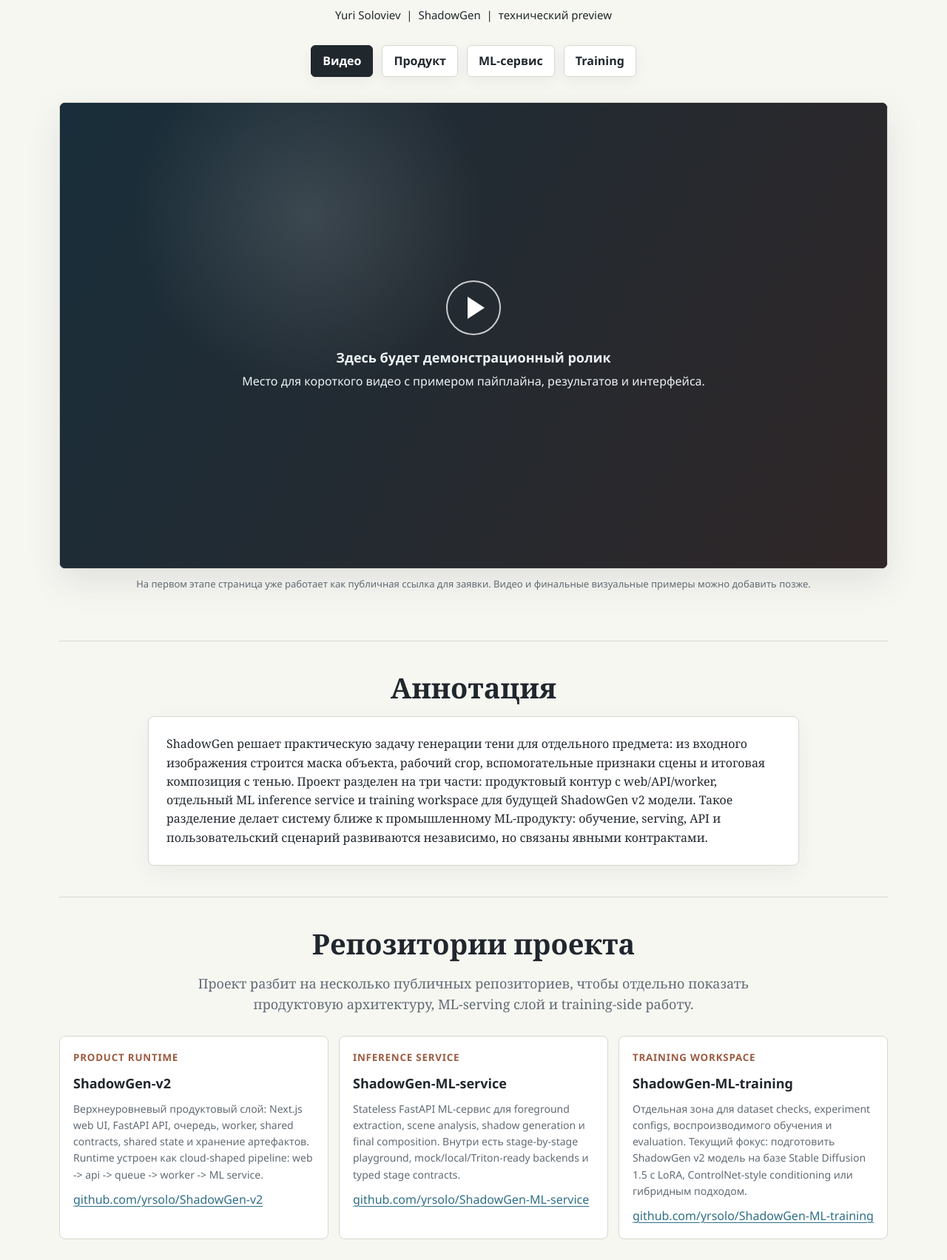
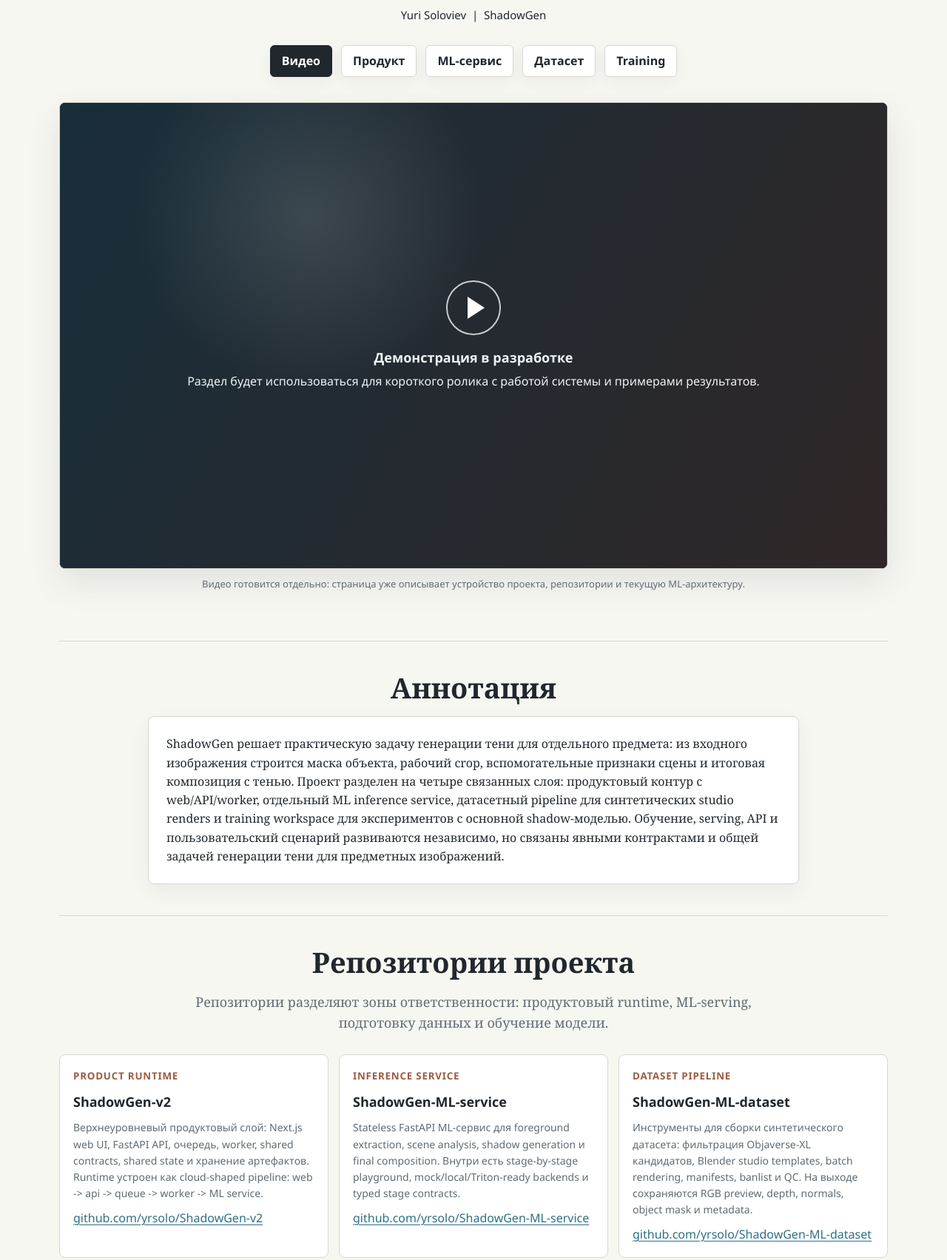
Before and after one commit to yrsolo/ShadowGen-ML-service, a plain HTML site: page index.html in a window 1280 px wide. Shown: the part 620-2323 px from the top of the page at 74% size. Drawn offline with Linux system fonts and the light colour scheme.

Commit message:
Add dataset repository to project page

```diff
--- a/index.html
+++ b/index.html
@@ -160,7 +160,7 @@
       box-shadow: var(--shadow);
     }
 
-    .video-placeholder {
+    .video-panel {
       aspect-ratio: 16 / 9;
       display: grid;
       place-items: center;
@@ -194,7 +194,7 @@
       border-left: 23px solid #fff;
     }
 
-    .video-placeholder strong {
+    .video-panel strong {
       display: block;
       margin-bottom: 6px;
       font-size: 18px;
@@ -249,7 +249,7 @@
     .grid {
       margin-top: 28px;
       display: grid;
-      grid-template-columns: repeat(3, minmax(0, 1fr));
+      grid-template-columns: repeat(4, minmax(0, 1fr));
       gap: 14px;
     }
 
@@ -439,7 +439,8 @@
         <a href="#repos">Репозитории</a>
         <a href="#method">Метод</a>
         <a href="#results">Результаты</a>
-        <a href="#citation">BibTeX</a>
+      <a href="#data">Датасет</a>
+      <a href="#citation">BibTeX</a>
       </div>
     </nav>
   </header>
@@ -453,25 +454,26 @@
       воспроизводимый inference pipeline.
     </p>
     <p class="authors">
-      Yuri Soloviev &nbsp;|&nbsp; ShadowGen &nbsp;|&nbsp; технический preview
+      Yuri Soloviev &nbsp;|&nbsp; ShadowGen
     </p>
     <div class="cta" aria-label="Основные ссылки">
       <a class="button primary" href="#video">Видео</a>
       <a class="button" href="https://github.com/yrsolo/ShadowGen-v2" rel="noreferrer">Продукт</a>
       <a class="button" href="https://github.com/yrsolo/ShadowGen-ML-service" rel="noreferrer">ML-сервис</a>
+      <a class="button" href="https://github.com/yrsolo/ShadowGen-ML-dataset" rel="noreferrer">Датасет</a>
       <a class="button" href="https://github.com/yrsolo/ShadowGen-ML-training" rel="noreferrer">Training</a>
     </div>
     <div id="video" class="media" aria-label="Блок для видео">
-      <div class="video-placeholder">
+      <div class="video-panel">
         <div>
           <div class="play-mark" aria-hidden="true"></div>
-          <strong>Здесь будет демонстрационный ролик</strong>
-          <div>Место для короткого видео с примером пайплайна, результатов и интерфейса.</div>
+          <strong>Демонстрация в разработке</strong>
+          <div>Раздел будет использоваться для короткого ролика с работой системы и примерами результатов.</div>
         </div>
       </div>
     </div>
     <p class="caption">
-      На первом этапе страница уже работает как публичная ссылка для заявки. Видео и финальные визуальные примеры можно добавить позже.
+      Видео готовится отдельно: страница уже описывает устройство проекта, репозитории и текущую ML-архитектуру.
     </p>
   </div>
 
@@ -482,11 +484,12 @@
         <p>
           ShadowGen решает практическую задачу генерации тени для отдельного предмета:
           из входного изображения строится маска объекта, рабочий crop, вспомогательные
-          признаки сцены и итоговая композиция с тенью. Проект разделен на три части:
-          продуктовый контур с web/API/worker, отдельный ML inference service и
-          training workspace для будущей ShadowGen v2 модели. Такое разделение делает
-          систему ближе к промышленному ML-продукту: обучение, serving, API и пользовательский
-          сценарий развиваются независимо, но связаны явными контрактами.
+          признаки сцены и итоговая композиция с тенью. Проект разделен на четыре
+          связанных слоя: продуктовый контур с web/API/worker, отдельный ML inference
+          service, датасетный pipeline для синтетических studio renders и training
+          workspace для экспериментов с основной shadow-моделью. Обучение, serving,
+          API и пользовательский сценарий развиваются независимо, но связаны явными
+          контрактами и общей задачей генерации тени для предметных изображений.
         </p>
       </div>
     </section>
@@ -494,8 +497,8 @@
     <section id="repos">
       <h2>Репозитории проекта</h2>
       <p class="section-lead">
-        Проект разбит на несколько публичных репозиториев, чтобы отдельно показать
-        продуктовую архитектуру, ML-serving слой и training-side работу.
+        Репозитории разделяют зоны ответственности: продуктовый runtime, ML-serving,
+        подготовку данных и обучение модели.
       </p>
       <div class="repo-grid">
         <article class="repo">
@@ -517,6 +520,16 @@
             mock/local/Triton-ready backends и typed stage contracts.
           </p>
           <a href="https://github.com/yrsolo/ShadowGen-ML-service" rel="noreferrer">github.com/yrsolo/ShadowGen-ML-service</a>
+        </article>
+        <article class="repo" id="data">
+          <small>Dataset pipeline</small>
+          <strong>ShadowGen-ML-dataset</strong>
+          <p>
+            Инструменты для сборки синтетического датасета: фильтрация Objaverse-XL
+            кандидатов, Blender studio templates, batch rendering, manifests, banlist
+            и QC. На выходе сохраняются RGB preview, depth, normals, object mask и metadata.
+          </p>
+          <a href="https://github.com/yrsolo/ShadowGen-ML-dataset" rel="noreferrer">github.com/yrsolo/ShadowGen-ML-dataset</a>
         </article>
         <article class="repo">
           <small>Training workspace</small>
@@ -548,7 +561,7 @@
         </article>
         <article class="card">
           <h3>Serving</h3>
-          <p>Для ML стадий предусмотрены mock, local и Triton-ready варианты, чтобы pipeline можно было развивать без смены публичного API.</p>
+          <p>Для ML стадий предусмотрены mock, local и Triton-ready варианты, поэтому serving-слой можно менять независимо от продуктового API.</p>
         </article>
       </div>
     </section>
@@ -557,13 +570,13 @@
       <h2>Метод</h2>
       <p class="section-lead">
         Базовый процесс устроен как последовательность независимых стадий, у каждой
-        есть входы, выходы, preview-артефакты и runtime metadata.
+        есть входы, выходы, диагностические артефакты и runtime metadata.
       </p>
       <div class="pipeline" aria-label="Пайплайн метода">
         <div class="step"><div class="step-number">1</div><strong>Найти объект</strong><span>Detection определяет основной предмет и готовит стабильную рабочую область.</span></div>
         <div class="step"><div class="step-number">2</div><strong>Вырезать</strong><span>Segmentation и refinement строят маску и аккуратный RGBA cutout.</span></div>
         <div class="step"><div class="step-number">3</div><strong>Оценить сцену</strong><span>Depth и normals дают геометрические подсказки для последующих моделей.</span></div>
-        <div class="step"><div class="step-number">4</div><strong>Сгенерировать тень</strong><span>Shadow stage выбирает mock, V1-GAN или будущую V2-DIFF модель.</span></div>
+        <div class="step"><div class="step-number">4</div><strong>Сгенерировать тень</strong><span>Shadow stage работает с V1-GAN и развиваемым V2-DIFF направлением.</span></div>
         <div class="step"><div class="step-number">5</div><strong>Собрать результат</strong><span>Composer объединяет объект, тень, фон и debug-артефакты.</span></div>
       </div>
     </section>
@@ -571,8 +584,8 @@
     <section id="results">
       <h2>Результаты</h2>
       <p class="section-lead">
-        Этот блок оставлен под финальные изображения, ablation-примеры и демонстрационный ролик.
-        Сейчас он фиксирует структуру страницы для заявки.
+        В этом разделе публикуются визуальные примеры: входной объект, промежуточная тень
+        и итоговая композиция.
       </p>
       <div class="results">
         <figure class="figure">
@@ -592,12 +605,12 @@
 
     <section id="citation">
       <h2>Citation</h2>
-      <p class="section-lead">Черновой BibTeX для будущего технического отчета или model card.</p>
+      <p class="section-lead">Формат ссылки на проект для технических описаний и model cards.</p>
       <pre><code>@misc{shadowgen2026,
   title  = {ShadowGen: генерация теней для предметных изображений},
   author = {Soloviev, Yuri},
   year   = {2026},
-  note   = {Technical preview}
+  note   = {Project page}
 }</code></pre>
     </section>
   </main>
```
Also changed, not shown: 1 other file.
